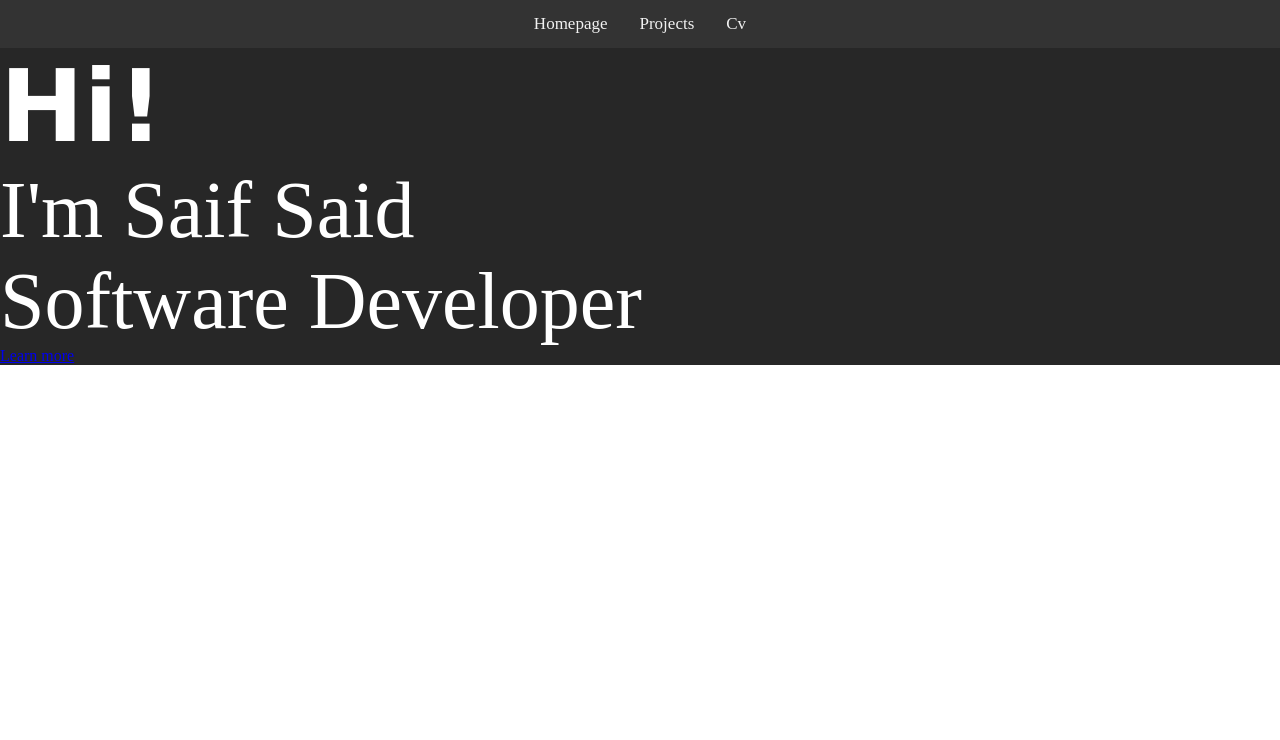
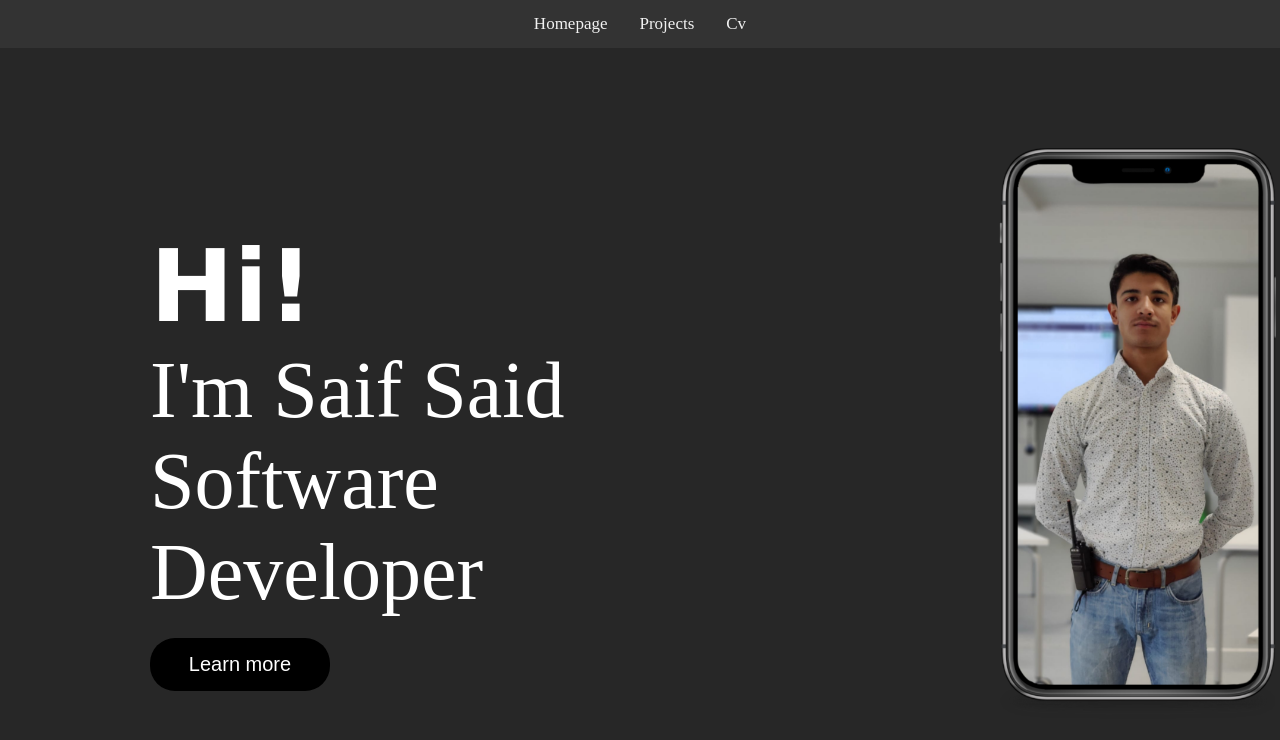
Before and after one commit to Reck-Saif/portfolio, a React (Create React App) app: page / in a window 1280 px wide. Shown: the top 740 px of the page. Built offline with nearby package versions, Linux system fonts and the light colour scheme.

Commit message:
logo only

```diff
--- a/src/components/routes/main.tsx
+++ b/src/components/routes/main.tsx
@@ -1,6 +1,8 @@
 import React from 'react'
 import styles from './maincss.module.scss';
 import { Link } from 'react-router-dom';
+import phone from '../../media/phone.png'
+// import logo from '../../media/saif.png'
 
 type MainProps = {
 
@@ -10,11 +12,20 @@ const Main: React.FC<MainProps> = () => {
   return (
 
     <div className={styles.container}>
+
+      <div className={styles.left}>
         <h1>Hi!</h1>
         <p>I'm Saif Said</p>
         <p>Software Developer</p>
-        <Link to='/projects'>Learn more</Link>
-     </div>
+        <button><Link to='/projects'>Learn more</Link></button>
+      </div>
+
+      <div className={styles.right}>
+        <img src={phone} alt="saifphoto" />
+
+      </div>
+
+    </div>
   )
 }
 
--- a/src/components/routes/maincss.module.scss
+++ b/src/components/routes/maincss.module.scss
@@ -6,18 +6,27 @@
 
 .container{
     background-color: #272727;
+    width: 100%;
+    height: 100vh;
+    display: flex;
+    flex-direction: row;
 }
 
 .container h1{
     color: white;
     font-size: 100px;
     font-family: Verdana, Geneva, Tahoma, sans-serif;
-
+    position: relative;
+    left: 150px;
+    top: 180px;
 }
 
 .container p{
     color: white;
     font-size: 80px;
+    position: relative;
+    left: 150px;
+    top: 180px;
 }
 
 .container button{
@@ -29,9 +38,22 @@
     border: 0;
     border-radius: 25px;
     outline: none;
-    margin-top: 25px;
+    margin-top: 200px; //you can move from here
+    margin-left: 150px; //you can move from here
     &:hover{
         background: #3b3b3b;
         color: black;
     }
 }
+
+.container button a{
+    color: rgb(255, 255, 255);
+    text-decoration: none;
+}
+
+.right img{
+    position: relative;
+    width: 40%;
+    left: 500px;
+    top: 100px;
+}
```
Also changed, not shown: src/media/phone.png (added), src/media/saif.png (added).
